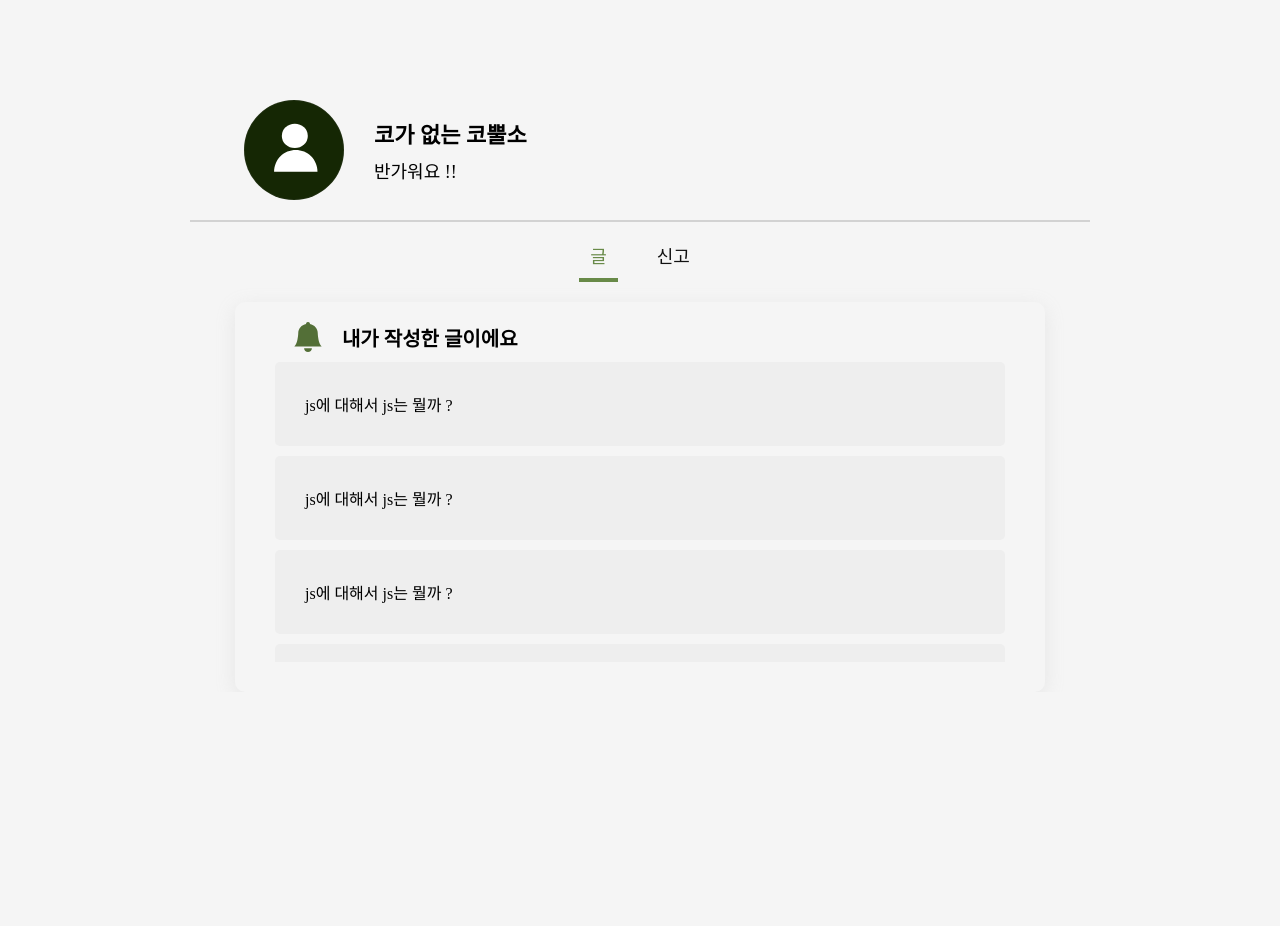
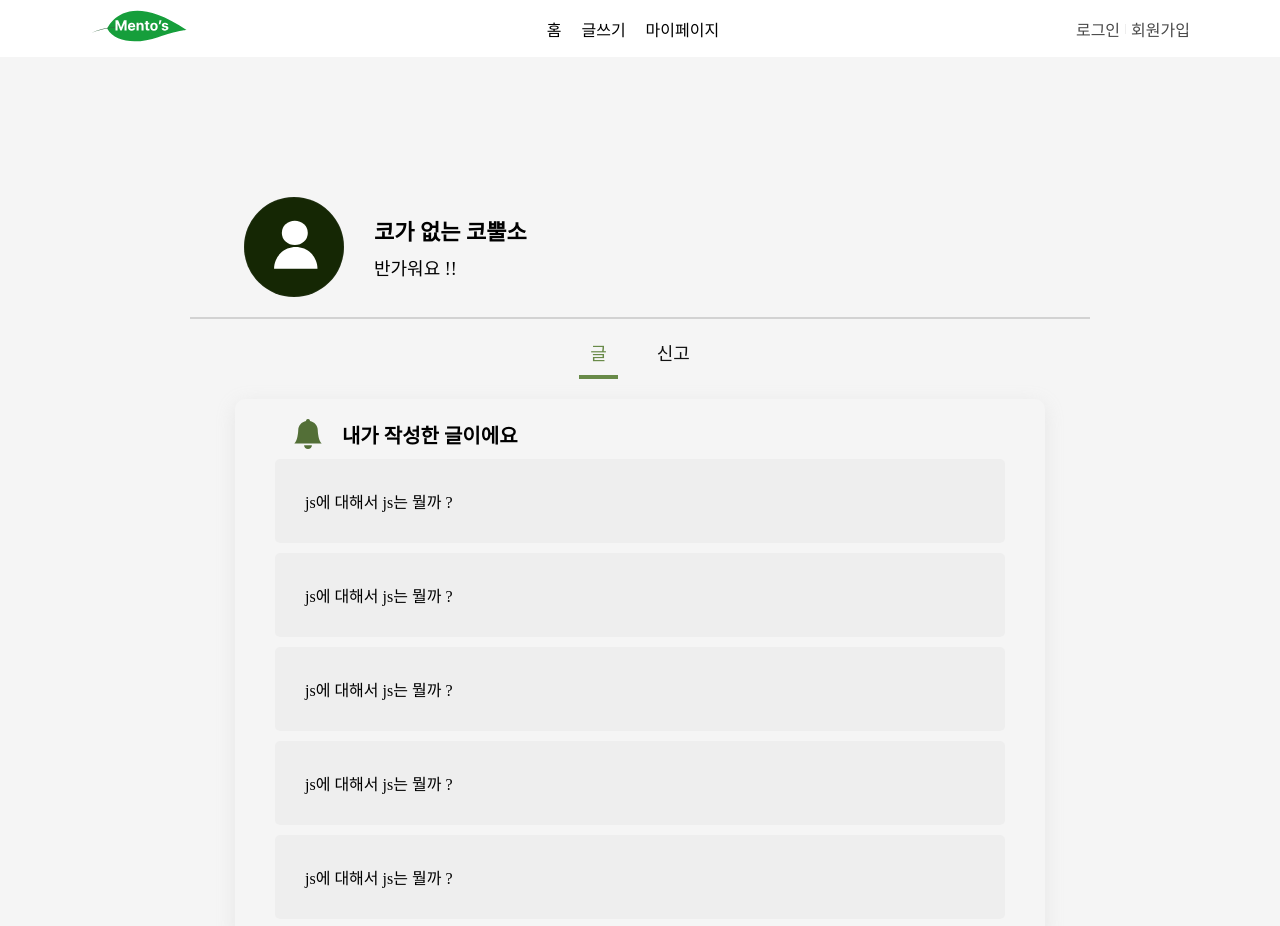
Before and after one commit to MentorsCola/Mentors-Front, a Next.js app: page /mypage in a window 1280 px wide. Shown: the top 926 px of the page. Before the commit the page ends 800 px from the top, so only its background shows below. Built offline with nearby package versions, Linux system fonts and the light colour scheme; a web font is replaced by a local one.

Commit message:
mypage navbar set

```diff
--- a/src/app/mypage/page.jsx
+++ b/src/app/mypage/page.jsx
@@ -3,6 +3,7 @@ import Link from "next/link";
 import * as S from "./style";
 import { useState } from "react";
 import { useRouter } from "next/navigation";
+import Navbar from "@/components/Navbar";
 export default function MyPage() {
   const [username, setUsername] = useState("코가 없는 코뿔소");
   const [pages, setPages] = useState("글");
@@ -15,6 +16,8 @@ export default function MyPage() {
   ]);
   const router = useRouter();
   return (
+    <>
+      <Navbar />
       <S.PageWrapper>
         <S.MypageWrapper>
           <S.ProfileWrapper>
@@ -275,5 +278,6 @@ export default function MyPage() {
           </S.PostWrapper>
         </S.MypageWrapper>
       </S.PageWrapper>
+    </>
   );
 }
--- a/src/app/mypage/style.js
+++ b/src/app/mypage/style.js
@@ -68,7 +68,8 @@ export const PageItem = styled.div`
 export const PostWrapper = styled.div`
   box-shadow: 0px 5px 20px 0px rgba(175, 175, 175, 0.2);
   width: 90%;
-  height: 390px;
+  /* height: 390px; */
+  margin-bottom: 80px;
   border-radius: 10px;
   padding: 20px 40px;
   display: flex;
@@ -108,8 +109,8 @@ export const PostList = styled.div`
   display: flex;
   flex-direction: column;
   gap: 10px;
-  height: 300px;
-  overflow-y: auto;
+  /* height: 300px; */
+  /* overflow-y: visible; */
   &::-webkit-scrollbar {
     width: 8px;
   }
```
Lines whose indentation alone changed are shown as unchanged.
